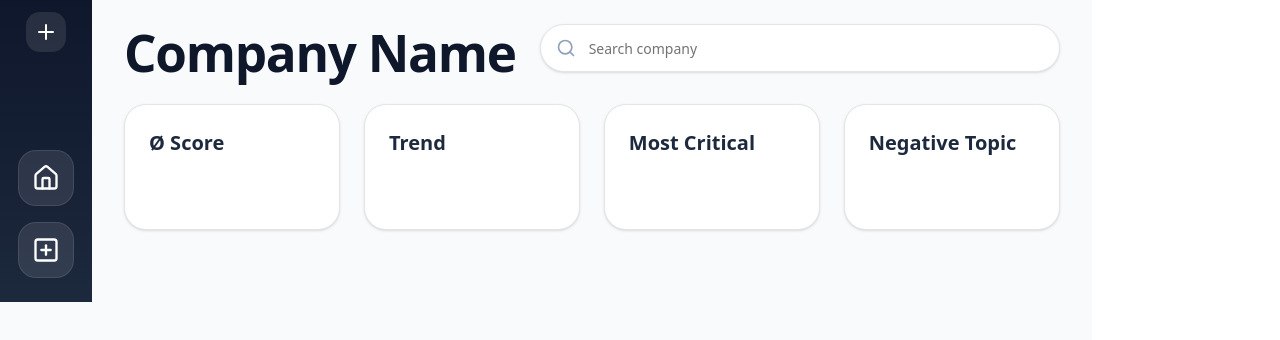
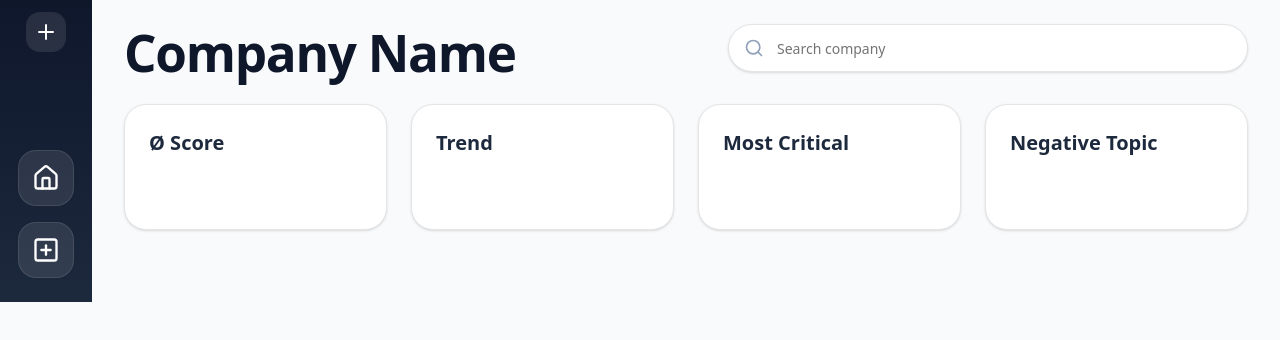
Before and after one commit to spvapech/EPA-Bachelorprojekt, a React app in the folder frontend/: page / in a window 1280 px wide. Shown: the top 340 px of the page. Built offline with nearby package versions, Linux system fonts and the light colour scheme; the HTML template or start-up script is replaced by a standard one.

Commit message:
style: update CSS for improved layout and button styling

```diff
--- a/frontend/src/index.css
+++ b/frontend/src/index.css
@@ -2,6 +2,7 @@
 @import "tw-animate-css";
 
 @custom-variant dark (&:is(.dark *));
+
 :root {
   font-family: system-ui, Avenir, Helvetica, Arial, sans-serif;
   line-height: 1.5;
@@ -54,14 +55,13 @@ a {
   color: #646cff;
   text-decoration: inherit;
 }
+
 a:hover {
   color: #535bf2;
 }
 
 body {
   margin: 0;
-  display: flex;
-  place-items: center;
   min-width: 320px;
   min-height: 100vh;
 }
@@ -71,7 +71,7 @@ h1 {
   line-height: 1.1;
 }
 
-button {
+.my-btn {
   border-radius: 8px;
   border: 1px solid transparent;
   padding: 0.6em 1.2em;
@@ -82,9 +82,12 @@ button {
   cursor: pointer;
   transition: border-color 0.25s;
 }
+
+
 button:hover {
   border-color: #646cff;
 }
+
 button:focus,
 button:focus-visible {
   outline: 4px auto -webkit-focus-ring-color;
@@ -95,9 +98,11 @@ button:focus-visible {
     color: #213547;
     background-color: #ffffff;
   }
+
   a:hover {
     color: #747bff;
   }
+
   button {
     background-color: #f9f9f9;
   }
@@ -182,6 +187,7 @@ button:focus-visible {
   * {
     @apply border-border outline-ring/50;
   }
+
   body {
     @apply bg-background text-foreground;
   }
```
